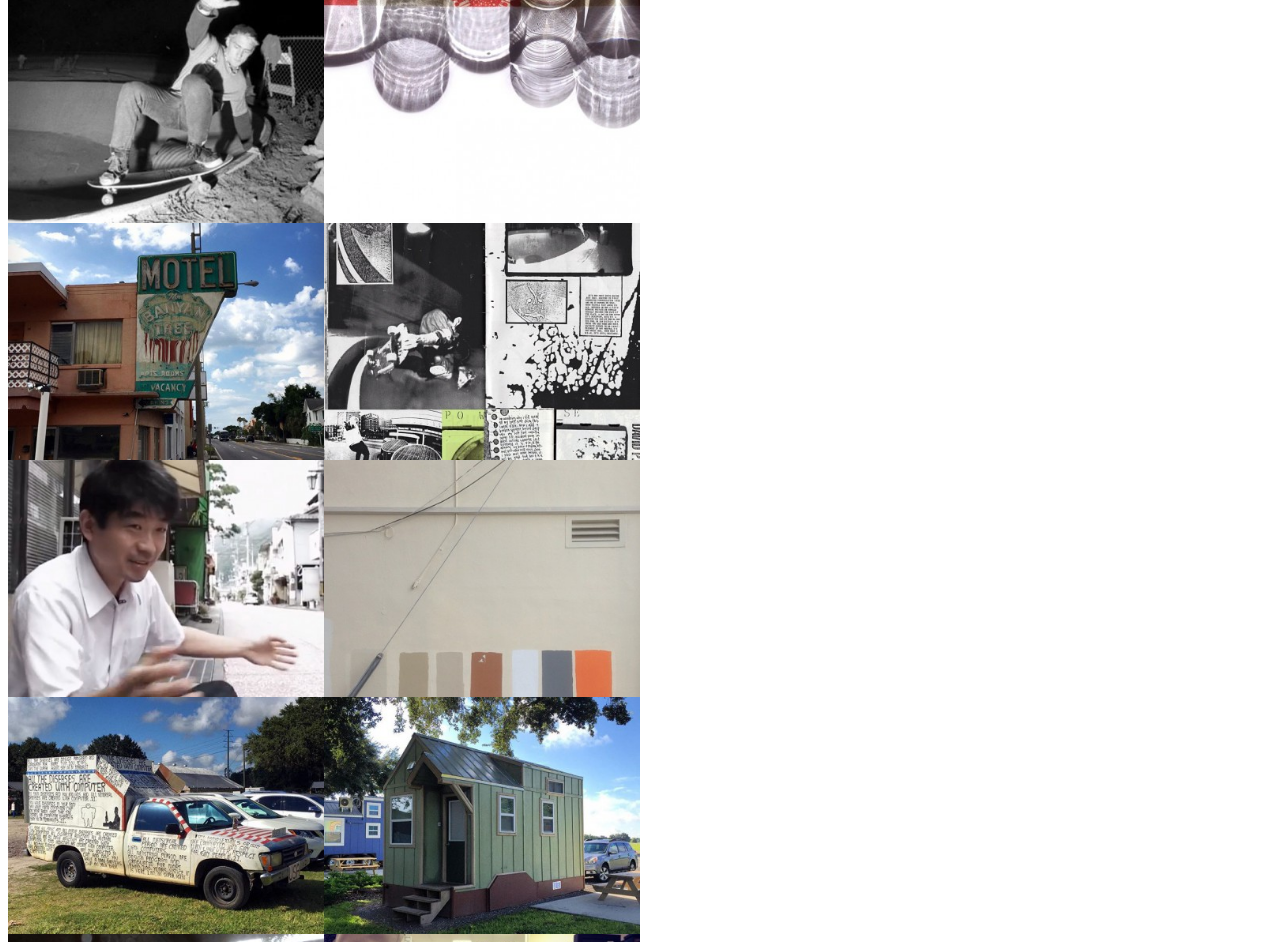
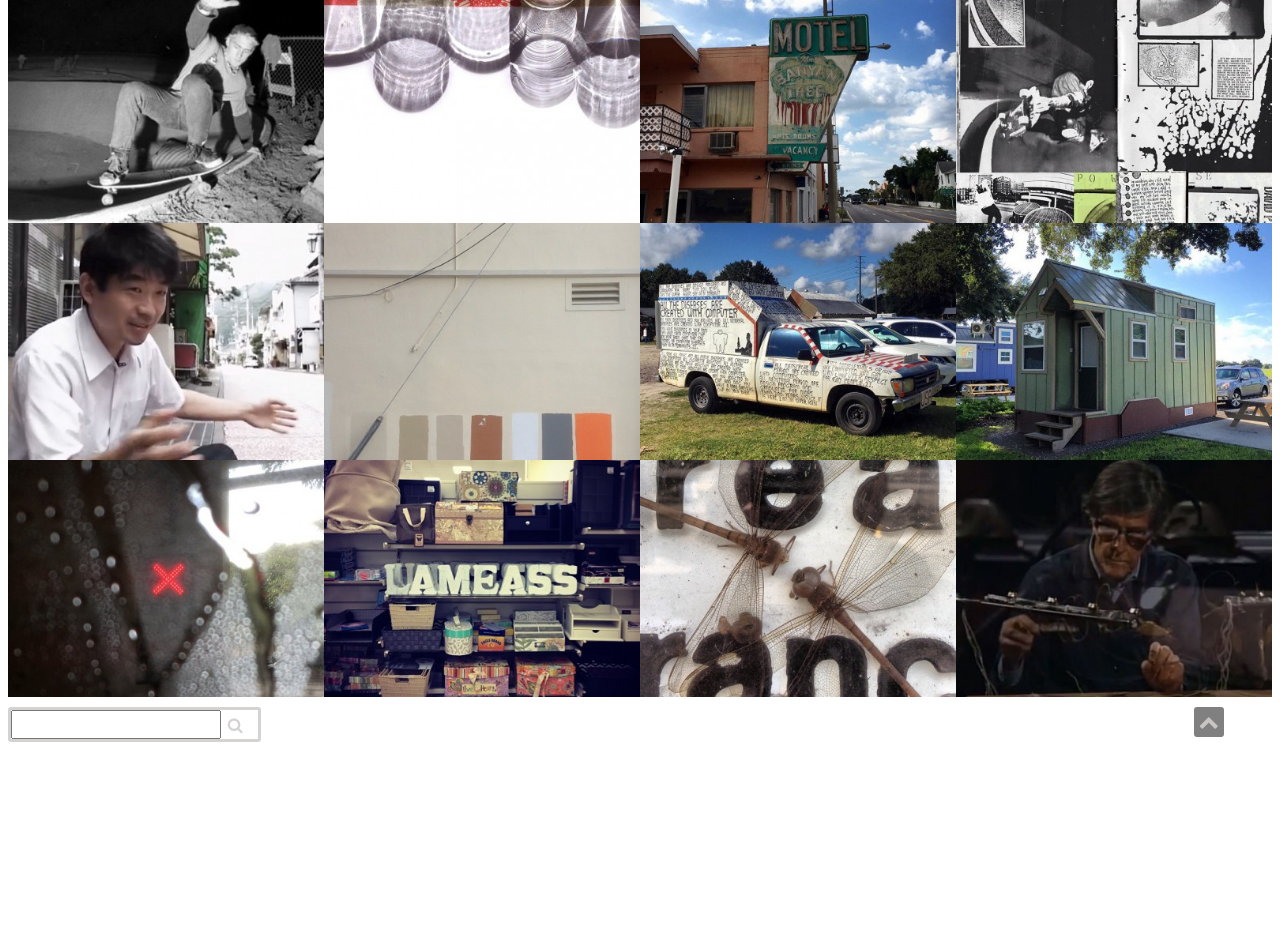
Before and after one commit to andicoaker/assignment-06, a plain HTML site: page index.html in a window 1280 px wide. Shown: the part 110-1052 px from the top of the page. After the commit the page ends 862 px from the top, so only its background shows below. Drawn offline with Linux system fonts and the light colour scheme.

Commit message:
fixed image-column styles

```diff
--- a/css/styles.css
+++ b/css/styles.css
@@ -3,6 +3,13 @@
     font-family: "sans-serif";
     color: gray;
 }
+
+img {
+  width: 100%;
+  vertical-align: top;
+  display: block;
+}
+
 
 /*HEADER*/
 
@@ -17,11 +24,6 @@
   margin: 0 auto;
   padding-bottom: 25px;
 }
-
-  .logo-img{
-    vertical-align: top;
-    width: 100%;
-  }
 
 .subheader-container{
   text-align: center;
@@ -39,31 +41,21 @@
     margin: 0;
   }
 
-/*MAIN-COLUMN-Container*/
+/*COLUMN-CONTAINER*/
 
-.main-column-container{
+.column-container{
   vertical-align: top;
   width: 100%;
+  font-size: 0;
 }
 
 .img-container {
-  font-size: 0;
+  font-size: medium;
+  width: 50%;
+  vertical-align: top;
   display: inline-block;
-  vertical-align: top;
-  width: 100%;
 }
 
-  .img-column {
-    display: inline-block;
-    vertical-align: top;
-    font-size: medium;
-    width: 50%;
-  }
-    .img{
-       width: 100%;
-       display: block;
-       vertical-align: top;
-    }
 
 /*FOOTER*/
 
@@ -152,13 +144,13 @@
       vertical-align: top;
     }
 
-  .img-column{
+  .img-container{
     width: 33.33%;
   }
 
   .search-bar{
     float: left;
-    width: 25%;
+    width: 20%;
     margin-top: 10px;
     margin-bottom: 10px;
   }
@@ -169,7 +161,7 @@
 }
 
 @media screen and (min-width: 1000px){
-  .img-column{
+  .img-container{
     width: 25%;
   }
 }
--- a/index.html
+++ b/index.html
@@ -19,60 +19,48 @@
 
 			</header>
 
-			<div class="main-column-container">
+			<div class="column-container">
 
 				<div class="img-container">
-					<div class="img-column">
 						<img class="img" src="images/strange-beautiful-img01.jpg" alt="">
 				</div>
-					<div class="img-column">
+				<div class="img-container">
 					<img class="img" src="images/strange-beautiful-img02.jpg" alt="">
-					</div>
 				</div>
 
 				<div class="img-container">
-					<div class="img-column">
 					<img class="img" src="images/strange-beautiful-img03.jpg" alt="">
 				</div>
-					<div class="img-column">
+				<div class="img-container">
 					<img class="img" src="images/strange-beautiful-img04.jpg" alt="">
-					</div>
 				</div>
 
 				<div class="img-container">
-					<div class="img-column">
 					<img class="img" src="images/strange-beautiful-img05.jpg" alt="">
 				</div>
-					<div class="img-column">
+				<div class="img-container">
 					<img class="img" src="images/strange-beautiful-img06.jpg" alt="">
-					</div>
 				</div>
 
 				<div class="img-container">
-					<div class="img-column">
 					<img class="img" src="images/strange-beautiful-img07.jpg" alt="">
 				</div>
-					<div class="img-column">
+				<div class="img-container">
 					<img class="img" src="images/strange-beautiful-img08.jpg" alt="">
-					</div>
 				</div>
 
 				<div class="img-container">
-					<div class="img-column">
 					<img class="img" src="images/strange-beautiful-img09.jpg" alt="">
 				</div>
-					<div class="img-column">
+				<div class="img-container">
 					<img class="img" src="images/strange-beautiful-img10.jpg" alt="">
-					</div>
 				</div>
 
 				<div class="img-container">
-					<div class="img-column">
 					<img class="img" src="images/strange-beautiful-img11.jpg" alt="">
 				</div>
-					<div class="img-column">
+				<div class="img-container">
 					<img class="img" src="images/strange-beautiful-img12.jpg" alt="">
-					</div>
 				</div>
 
 			</div>
```
Lines whose indentation alone changed are shown as unchanged.
